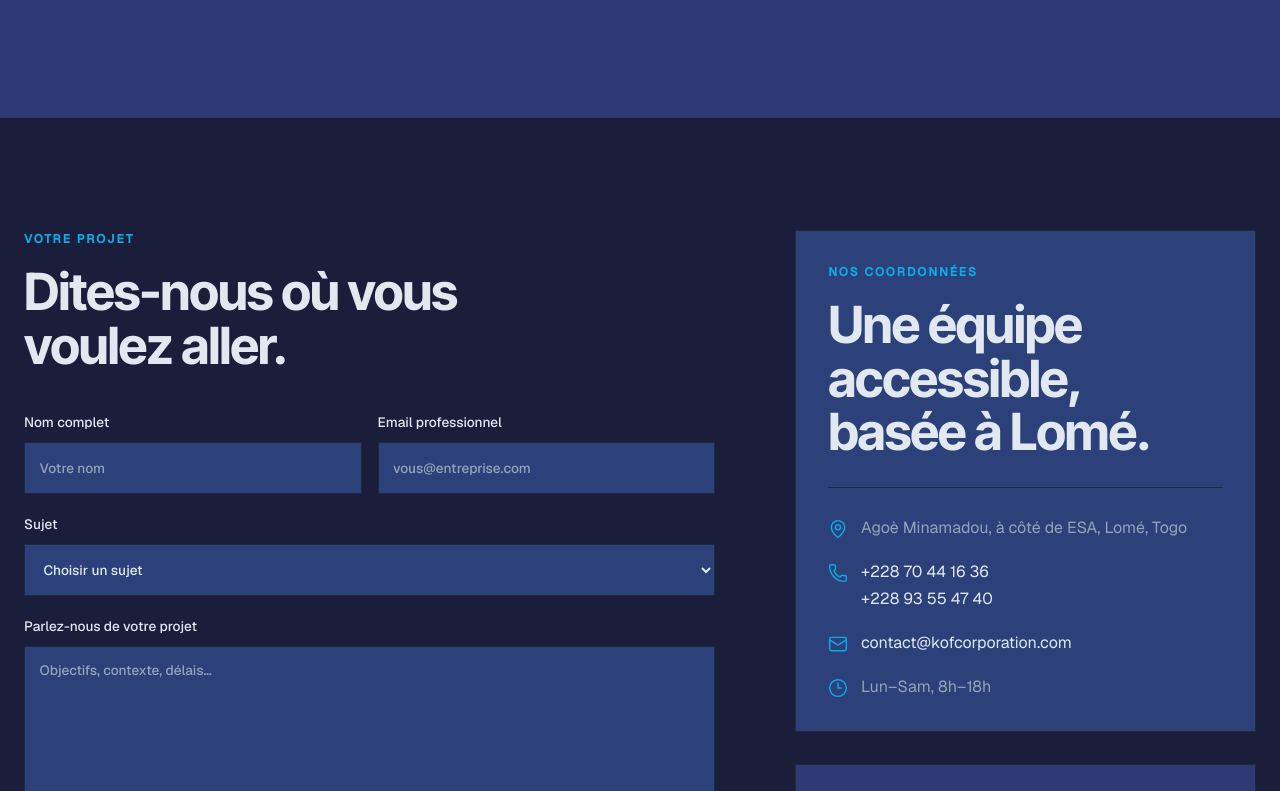
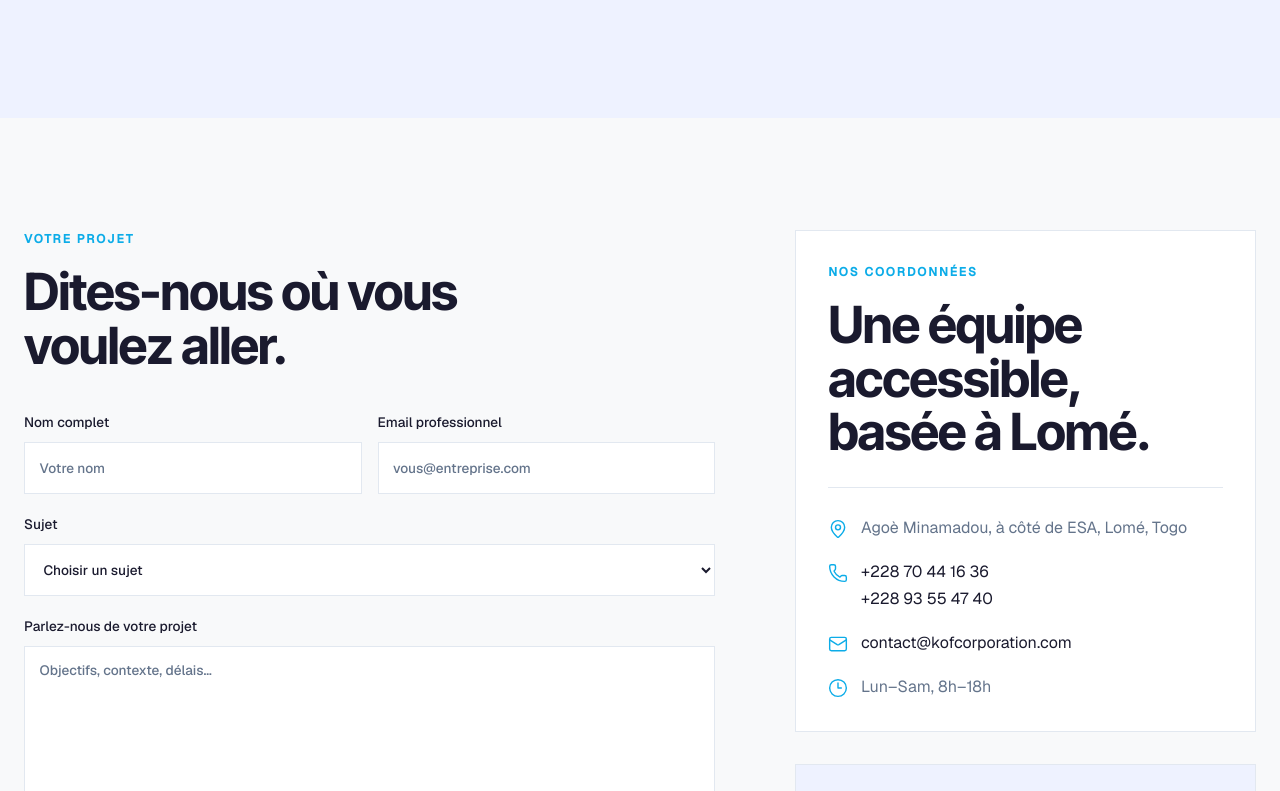
Before and after one commit to Godwin-creator/kofcorporation-website, a Next.js app: page /contact in a window 1280 px wide. Shown: the part 509-1300 px from the top of the page. Built offline with nearby package versions, Linux system fonts and the light colour scheme; grey boxes are pictures that could not be loaded.

Commit message:
feat: ajuster les liens de contact pour diriger vers le formulaire et modifier le thème par défaut en clair

```diff
--- a/src/app/layout.tsx
+++ b/src/app/layout.tsx
@@ -20,11 +20,7 @@ const themeInitScript = `
 (function () {
   try {
     var stored = localStorage.getItem('theme');
-    var theme = stored
-      ? stored
-      : window.matchMedia('(prefers-color-scheme: dark)').matches
-      ? 'dark'
-      : 'light';
+    var theme = stored === 'dark' || stored === 'light' ? stored : 'light';
     document.documentElement.setAttribute('data-theme', theme);
   } catch (e) {}
 })();
--- a/src/components/Footer.tsx
+++ b/src/components/Footer.tsx
@@ -90,7 +90,7 @@ export default function Footer() {
                 </Link>
               </li>
               <li>
-                <Link href="/contact" className="footer__link">
+                <Link href="/contact#contact-form" className="footer__link">
                   Prendre rendez-vous
                 </Link>
               </li>
--- a/src/components/Header.tsx
+++ b/src/components/Header.tsx
@@ -207,7 +207,7 @@ export default function Header() {
             </div>
 
             {/* CTA — Desktop */}
-            <Link href="/contact" className="header__cta">
+            <Link href="/contact#contact-form" className="header__cta">
               <CalendarCheck size={16} strokeWidth={2} />
               Prendre RDV
             </Link>
@@ -288,7 +288,7 @@ export default function Header() {
 
               {/* Mobile CTA */}
               <Link
-                href="/contact"
+                href="/contact#contact-form"
                 className="mobile-nav__cta"
                 onClick={() => setMobileOpen(false)}
               >
--- a/src/components/pages/ContactPage.css
+++ b/src/components/pages/ContactPage.css
@@ -1,6 +1,10 @@
 .contact-page {
   background-color: var(--color-bg);
   color: var(--color-text);
+}
+
+.contact-page__content {
+  scroll-margin-top: 5rem;
 }
 
 .contact-page__hero {
--- a/src/components/pages/ContactPage.tsx
+++ b/src/components/pages/ContactPage.tsx
@@ -45,7 +45,11 @@ export default function ContactPage() {
         </div>
       </motion.section>
 
-      <section className="contact-page__content" aria-labelledby="contact-form-title">
+      <section
+        id="contact-form"
+        className="contact-page__content"
+        aria-labelledby="contact-form-title"
+      >
         <div className="contact-page__container contact-page__grid">
           <motion.div
             className="contact-page__form-panel"
--- a/src/components/sections/CallToAction.tsx
+++ b/src/components/sections/CallToAction.tsx
@@ -22,7 +22,10 @@ export default function CallToAction() {
           Parlons de votre projet et trouvons la solution qui fera avancer votre activité.
         </p>
         <div className="call-to-action__actions">
-          <Link href="/contact" className="call-to-action__button call-to-action__button--primary">
+          <Link
+            href="/contact#contact-form"
+            className="call-to-action__button call-to-action__button--primary"
+          >
             <CalendarCheck size={19} strokeWidth={1.9} aria-hidden="true" />
             Prendre rendez-vous
           </Link>
--- a/src/hooks/useTheme.ts
+++ b/src/hooks/useTheme.ts
@@ -7,10 +7,10 @@ type Theme = "light" | "dark";
 /**
  * Lit le thème courant depuis le DOM (attribut data-theme appliqué par le
  * script inline du layout) ou depuis localStorage. Côté SSR on renvoie
- * toujours 'dark' pour correspondre à notre valeur par défaut premium.
+ * toujours 'light' pour garantir un affichage clair par défaut.
  */
 function getInitialTheme(): Theme {
-  if (typeof window === "undefined") return "dark";
+  if (typeof window === "undefined") return "light";
 
   // Priorité 1 : attribut déjà positionné par le script anti-flash
   const domTheme = document.documentElement.getAttribute("data-theme");
@@ -20,10 +20,8 @@ function getInitialTheme(): Theme {
   const stored = localStorage.getItem("theme");
   if (stored === "light" || stored === "dark") return stored;
 
-  // Priorité 3 : préférence système
-  return window.matchMedia("(prefers-color-scheme: dark)").matches
-    ? "dark"
-    : "light";
+  // Aucune préférence enregistrée : le site commence en mode clair.
+  return "light";
 }
 
 /**
@@ -39,7 +37,7 @@ export function useTheme(): {
   isDark: boolean;
 } {
   // Initialisation SSR-safe : valeur stable avant l'hydratation
-  const [theme, setTheme] = useState<Theme>("dark");
+  const [theme, setTheme] = useState<Theme>("light");
 
   // Synchronisation après montage avec ce que le script inline a déjà appliqué
   useEffect(() => {
```
